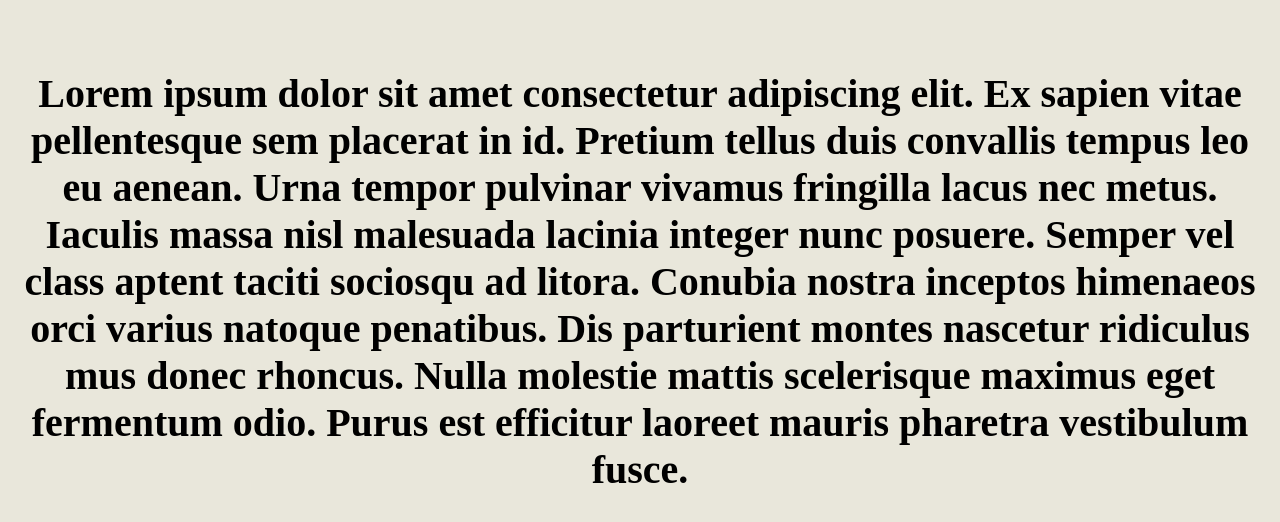
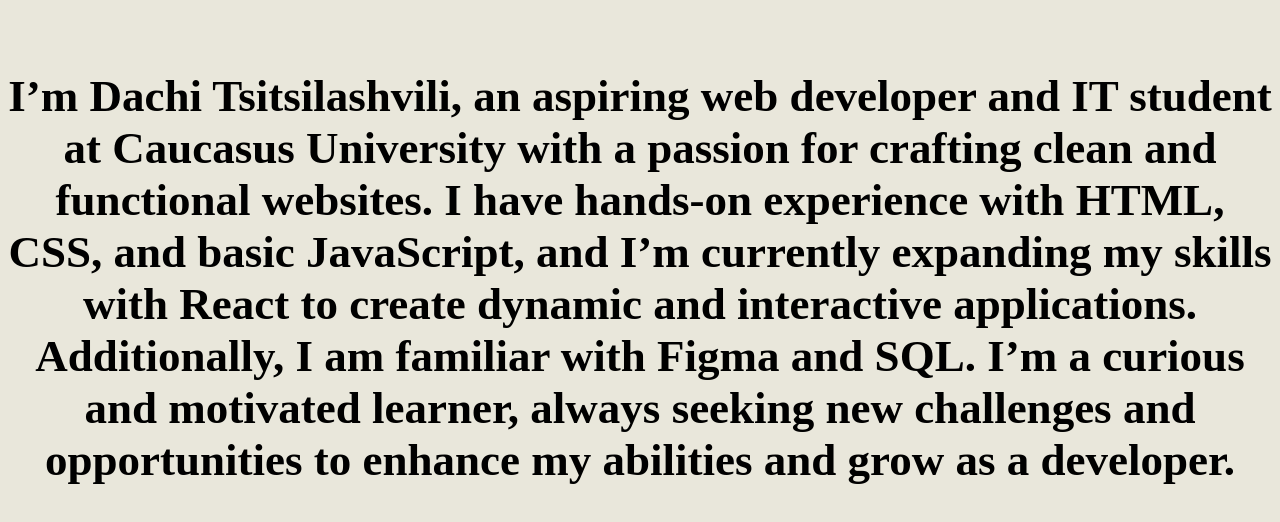
Before and after one commit to DachiTs2/resume, a plain HTML site: page PAGES/about.html in a window 1280 px wide. Shown: the part 236-758 px from the top of the page. Drawn offline with Linux system fonts and the light colour scheme; a web font is replaced by a local one.

Commit message:
last changes

```diff
--- a/PAGES/about.html
+++ b/PAGES/about.html
@@ -13,15 +13,9 @@
 <body>
     <a id="arrow" href="javascript:void(0);"> <i class="fa-notdog fa-solid fa-arrow-left"></i> </a>
     <p class="about">About Me</p>
-    <p class="lorem">Lorem ipsum dolor sit amet consectetur adipiscing elit.
-         Ex sapien vitae pellentesque sem placerat in id.
-        Pretium tellus duis convallis tempus leo eu aenean.
-         Urna tempor pulvinar vivamus fringilla lacus nec metus.
-          Iaculis massa nisl malesuada lacinia integer nunc posuere.
-         Semper vel class aptent taciti sociosqu ad litora.
-          Conubia nostra inceptos himenaeos orci varius natoque penatibus. Dis parturient montes nascetur
-         ridiculus mus donec rhoncus. Nulla molestie mattis scelerisque maximus eget fermentum odio.
-          Purus est efficitur laoreet mauris pharetra vestibulum fusce.</p>
+    <p class="lorem">I’m Dachi Tsitsilashvili, an aspiring web developer and IT student at Caucasus University with a passion for crafting clean and functional websites.
+         I have hands-on experience with HTML, CSS, and basic JavaScript, and I’m currently expanding my skills with React to create dynamic and interactive applications.
+         Additionally, I am familiar with Figma and SQL. I’m a curious and motivated learner, always seeking new challenges and opportunities to enhance my abilities and grow as a developer.</p>
           <script src="resume.js"></script>
 </body>
 </html>
--- a/STYLES/main.css
+++ b/STYLES/main.css
@@ -92,6 +92,7 @@ display: block;
     transform: rotate(-29deg);
     top: 360px;
     left: 830px;
+    cursor: default;
 }
 
 /*about me*/
@@ -103,9 +104,9 @@ display: block;
     font-weight: 700;
 }
 .lorem {
-    font-size: 40px;
+    font-size: 45px;
     text-align: center;
-    font-weight: 550;
+    font-weight: 850;
 }
 #arrow {
     color: #000;
```
Also changed, not shown: PAGES/main.html (+1 -1 lines).
